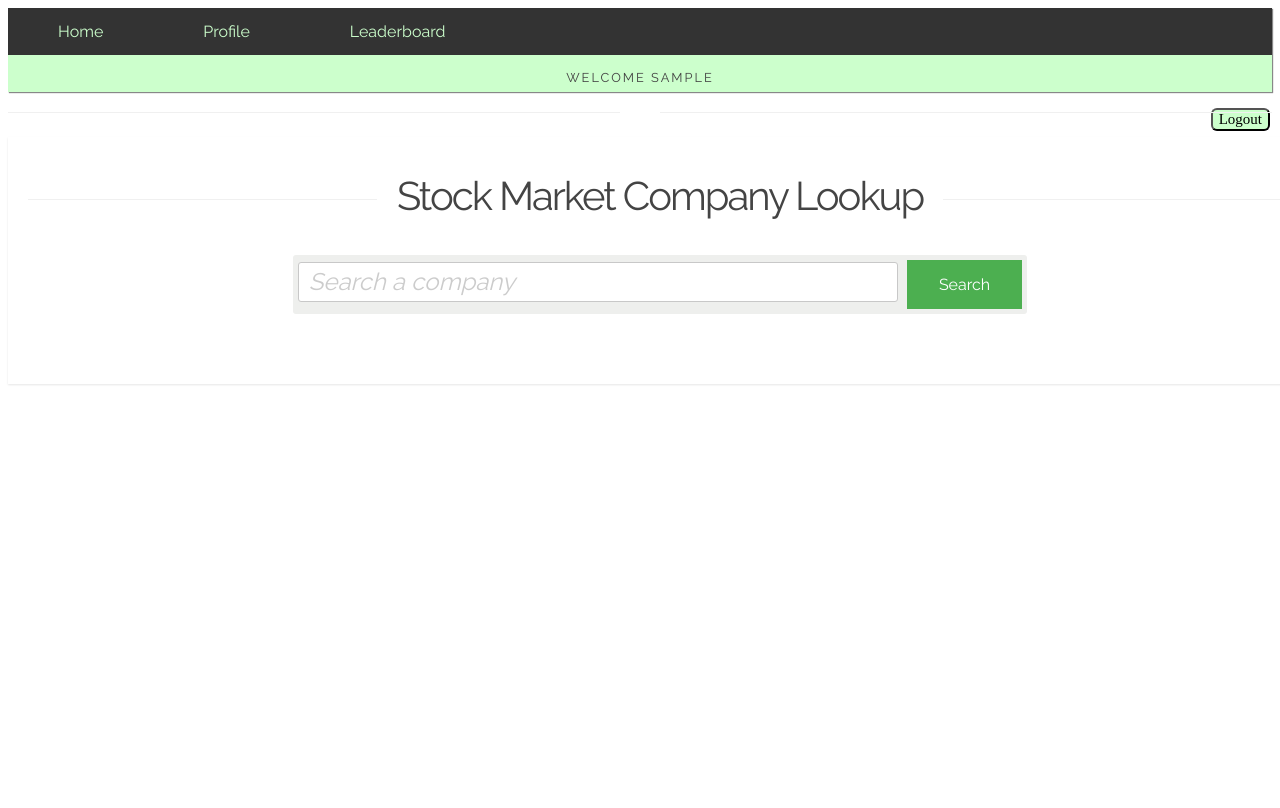
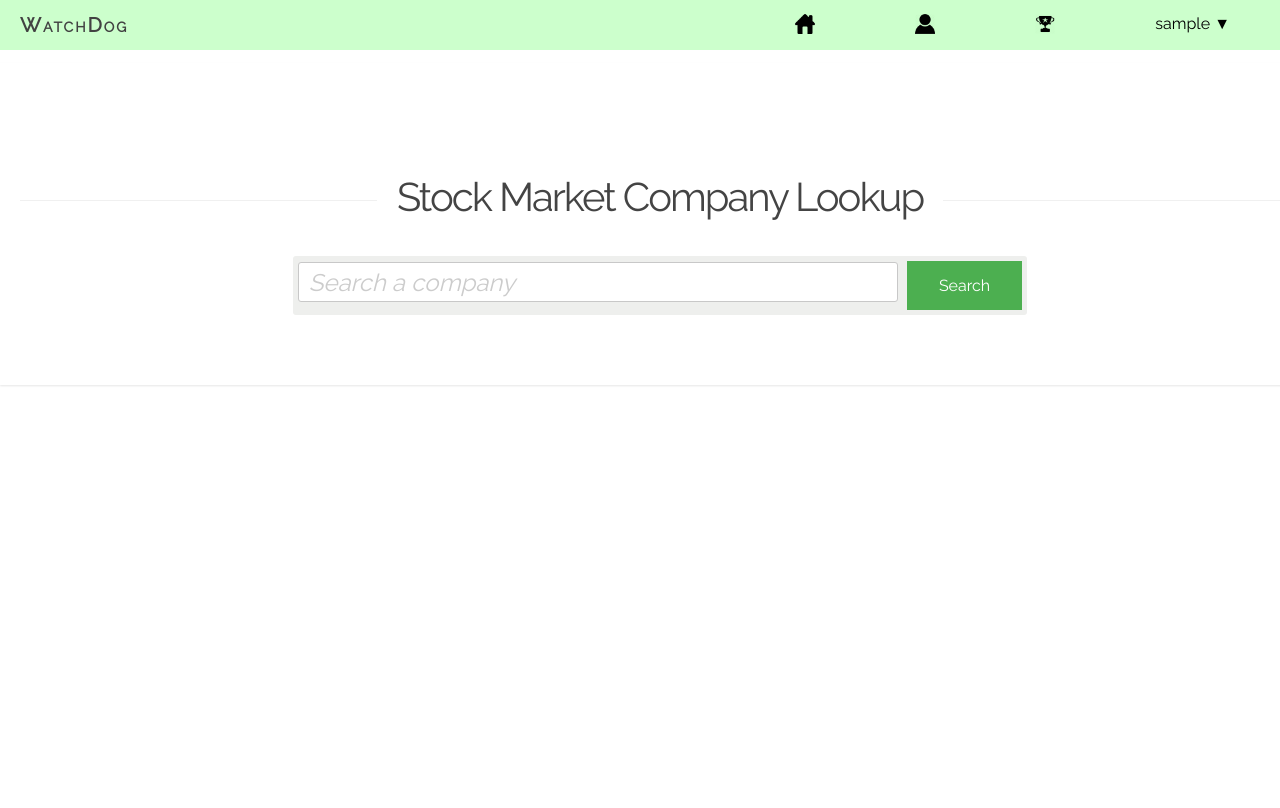
Before and after one commit to ishaankolluri/Watchdog, a Django app: page / in a window 1280 px wide. Run offline with Django 3.2, Linux system fonts and the light colour scheme; the visitor is signed in with stand-in values (Sample User, id 1).

Commit message:
Changed Watchdog bar

```diff
--- a/simulator/static/css/style.css
+++ b/simulator/static/css/style.css
@@ -7,6 +7,7 @@ a {
 }
 body {
     font-family: Raleway, sans-serif;
+    margin: 0px;
 }
 
 
@@ -27,13 +28,13 @@ input {
     height: 48px;
     text-align: center;
     display: table;
-    box-shadow: 1px 1px 1px #888888;
+    /*box-shadow: 1px 1px 1px #888888;*/
 }
 
 p.uppercase {
-    text-transform: uppercase;
+  text-transform: uppercase;
 
- font-weight: 10;
+  font-weight: 10;
   font-size: 0.8em;
   line-height: 1.5em;
   margin-bottom: 5px;
@@ -44,7 +45,20 @@ p.uppercase {
     margin: 0;
     padding: 0;
     overflow: hidden;
-    background-color: #333;
+    background-color: #CCFFCC;
+}
+
+.nav p.name {
+    padding-left: 20px;
+    float: left;
+    font-size: 20px;
+    margin-top: 10px;
+    margin-bottom: 10px;
+    font-weight: bold;
+}
+
+.nav ul {
+    float: right;
 }
 
 .nav li {
@@ -53,14 +67,20 @@ p.uppercase {
 
 .nav li a {
     display: block;
-    color: #CCFFCC;
+    color: black;
     text-align: center;
     padding: 14px 50px;
     text-decoration: none;
 }
-
+.nav li .row {
+  display: block;
+  color: black;
+  text-align: center;
+  padding: 0px 14px 0px 14px;
+  text-decoration: none;
+}
 .nav li a:hover {
-    background-color: #111;
+    background-color: grey;
 }
 
 .navMidHeader {
@@ -68,6 +88,19 @@ p.uppercase {
     display: table-cell;
     vertical-align: middle;
 }
+
+.nav > ul > li.subNav ul {
+  display: none;
+  /*position: absolute;*/
+  top: 100%;
+  left: 0;
+  white-space: nowrap;
+}
+.nav ul li.subNav:hover ul {
+  display: block;
+}
+
+
 
 
 /* Login Pages CSS */
@@ -114,12 +147,15 @@ p.uppercase {
     font-size: 15px;
     font-family: Dosis;
     -webkit-box-shadow: none;
-    /* TODO: Remove Shadow. */
     box-shadow: none;
     background-color: #CCFFCC;
     border-radius: 6px;
     position: absolute;
     right: 10px;
+}
+.row {
+    height: 48px;
+    padding: 0px 0px 0px;
 }
 
 /* User Profile CSS */
--- a/simulator/static/css/style_home.css
+++ b/simulator/static/css/style_home.css
@@ -120,8 +120,8 @@ h1 > span {
 }
 
 p {
- font-weight: 10;
-    font-family: Raleway, sans-serif;
+  font-weight: 10;
+  font-family: Raleway, sans-serif;
   display: block;
   font-size: 0.8em;
   line-height: 1.5em;
@@ -146,7 +146,7 @@ a:hover { text-decoration: underline; }
   text-align:right;
   width: 100%;
   background: #fff;
-  padding: 25px 20px;
+  padding: 100px 20px;
   padding-bottom: 35px;
   -webkit-box-shadow: rgba(0, 0, 0, 0.1) 0px 1px 2px 0px;
   -moz-box-shadow: rgba(0, 0, 0, 0.1) 0px 1px 2px 0px;
--- a/simulator/templates/base.html
+++ b/simulator/templates/base.html
@@ -5,15 +5,15 @@
 <body>
     {% block navbar %}
     <div class="nav">
+        <p class="name">WatchDog</p>
         <ul>
-            <li><a href="{% url 'simulator:home' %}">Home</a></li>
-            <li><a href="{% url 'simulator:profile' %}">Profile</a></li>
-            <li><a href="{% url 'simulator:leaderboard' %}">Leaderboard</a></li>
-        </ul>
-        <p class="uppercase">Welcome {{ request.user.get_username }}</p>
-    </div>
-    {% endblock %}
-    <div>
+            <li><a href="{% url 'simulator:home' %}"><img src="/static/pictures/home.jpg" alt="Home" style="width:20px;height:20px;"></a></li>
+            <li><a href="{% url 'simulator:profile' %}"><img src="/static/pictures/profile.jpg" alt="Profile" style="width:20px;height:20px;"></a></li>
+            <li><a href="{% url 'simulator:leaderboard' %}"><img src="/static/pictures/leaderboard.jpg" alt="Leaderboard" style="width:20px;height:20px;"></a></li>
+            <li class="subNav">
+                <a href="#">{{ request.user.get_username }} <span class="arrow">&#9660;</span></a>
+                <ul>
+                    <li>
                       <div class="row">
                         <div>
                             <!-- <a href="/login"><button class="logout" value="Login">Logout</button></a> -->
@@ -24,6 +24,13 @@
                             <h1>{% block page_name %}{% endblock %}</h1>
                         </div>
                       </div>
+                    </li>
+                </ul>
+            </li>
+        </ul>
+        <!-- <p class="uppercase">Welcome {{ request.user.get_username }}</p> -->
     </div>
+    {% endblock %}
+
     {% block content %}{% endblock %}
 </body>
```
Also changed, not shown: simulator/static/pictures/home.jpg (added), simulator/static/pictures/leaderboard.jpg (added), simulator/static/pictures/profile.jpg (added), simulator/static/pictures/temp.jpg (added). Lines whose indentation alone changed are shown as unchanged.
